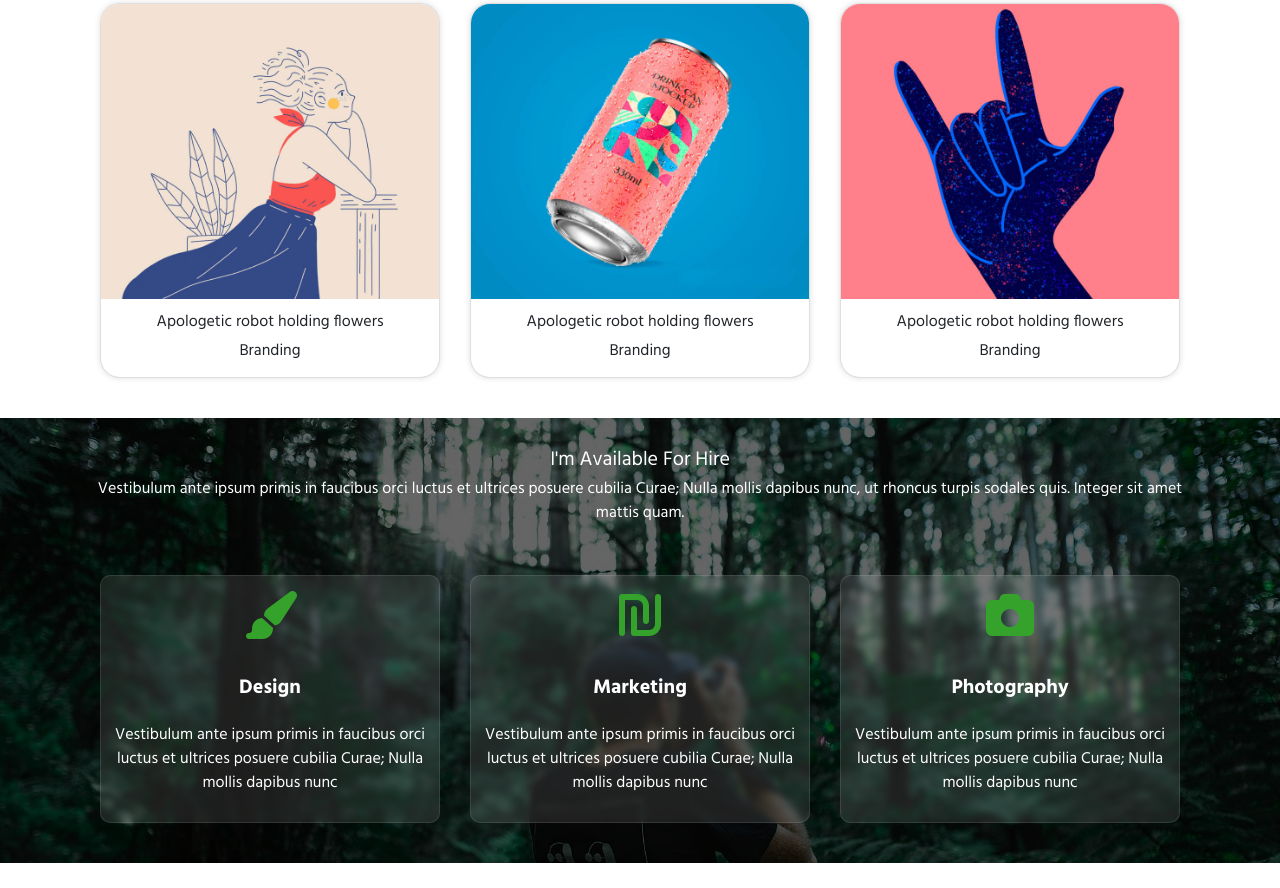
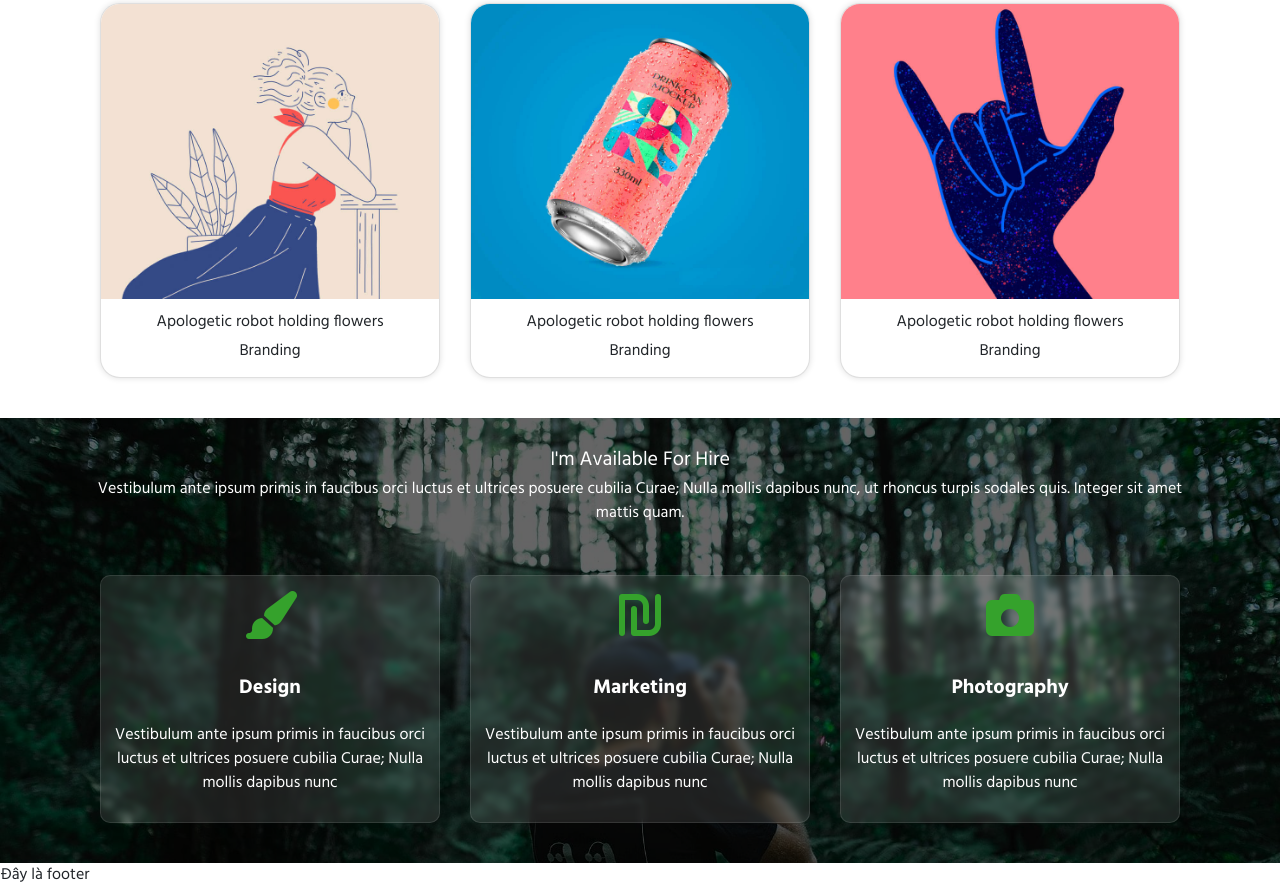
Before and after one commit to Kiimm0610/Demo-Git-Class-Protfolio, a plain HTML site: page index.html in a window 1280 px wide. Shown: the part 1401-2289 px from the top of the page. Before the commit the page ends 2264 px from the top, so only its background shows below. Drawn offline with nearby package versions, Linux system fonts and the light colour scheme.

Commit message:
footer by truong

```diff
--- a/index.html
+++ b/index.html
@@ -443,7 +443,9 @@
                 </div>
             </section>
         </main>
-
+        <footer>
+            Đây là footer
+        </footer>
         <!-- Optional JavaScript -->
         <!-- jQuery first, then Popper.js, then Bootstrap JS -->
         <script
```
